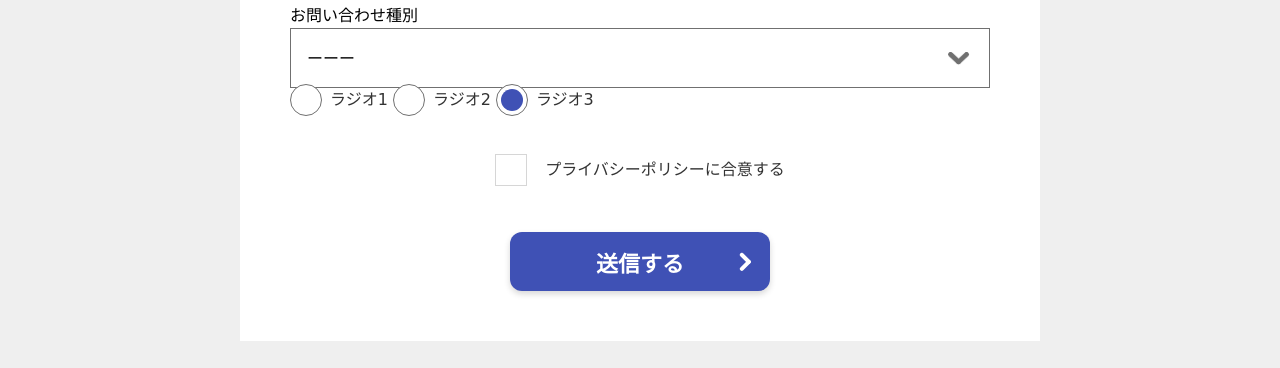
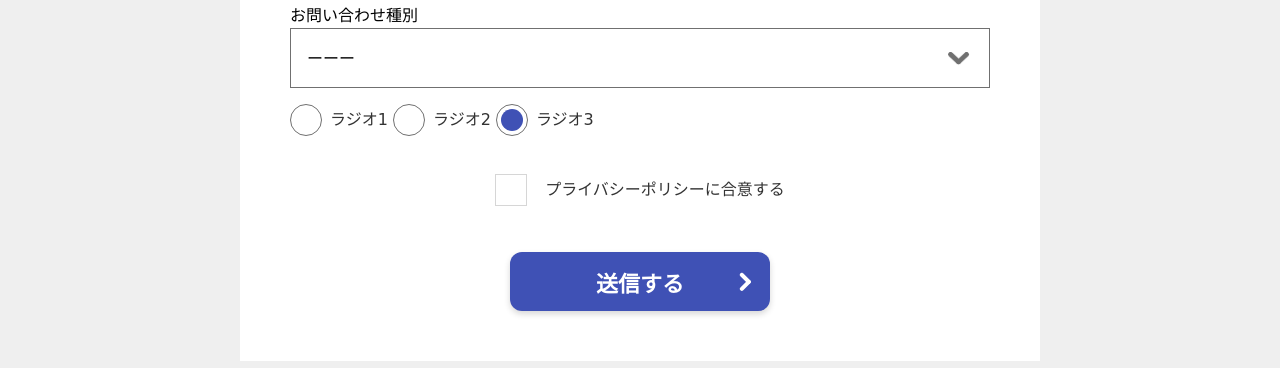
Before and after one commit to izumi589/company, a plain HTML site: page index.html in a window 1280 px wide. Shown: the part 5777-6145 px from the top of the page. Drawn offline with nearby package versions, Linux system fonts and the light colour scheme; a web font is replaced by a local one.

Commit message:
Add files via upload

```diff
--- a/css/style.scss
+++ b/css/style.scss
@@ -865,8 +865,11 @@ dl{
 
 
 // ラジオボタン
-.contact__radio span{
+.contact__radio {
+  margin-top: 20px;
+  span{
  color: #333333
+}
 }
 
 
```
Also changed, not shown: index.html (+1 -1 lines), css/style.css, css/style.min.css.
